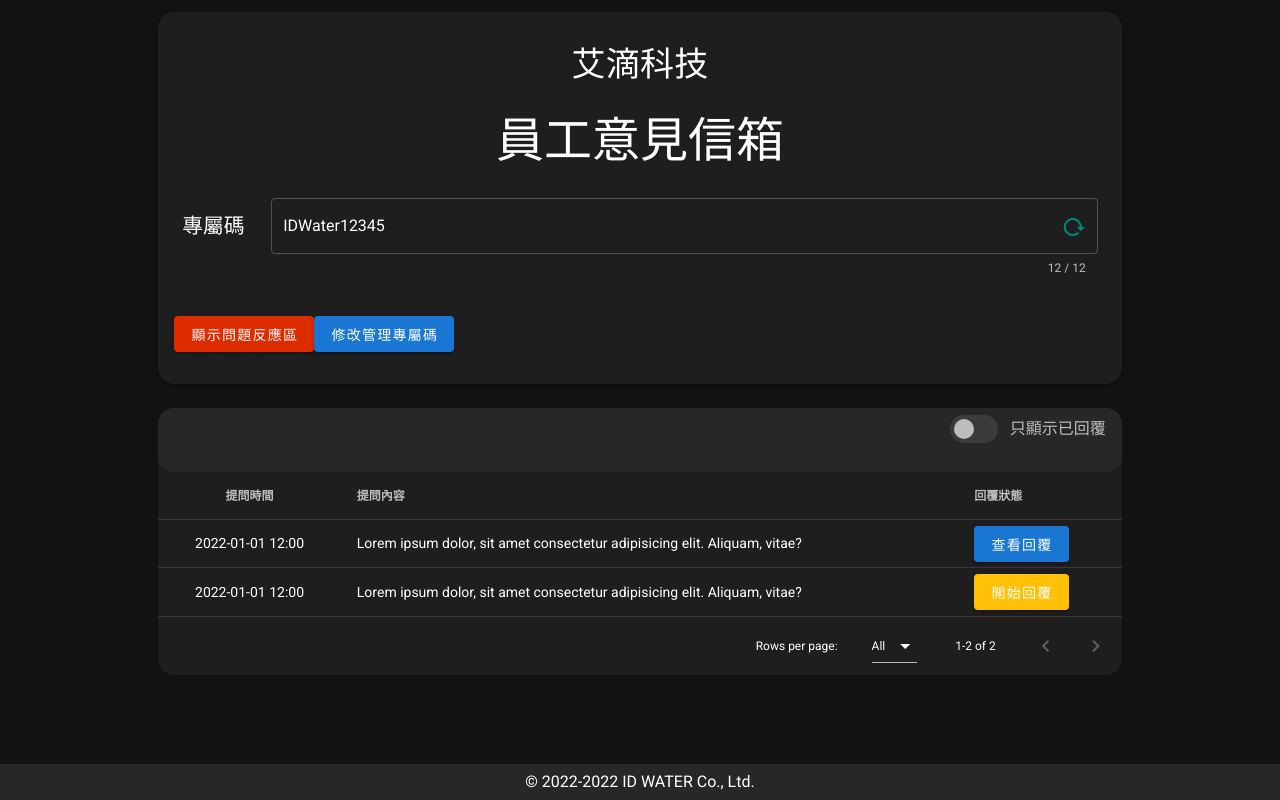
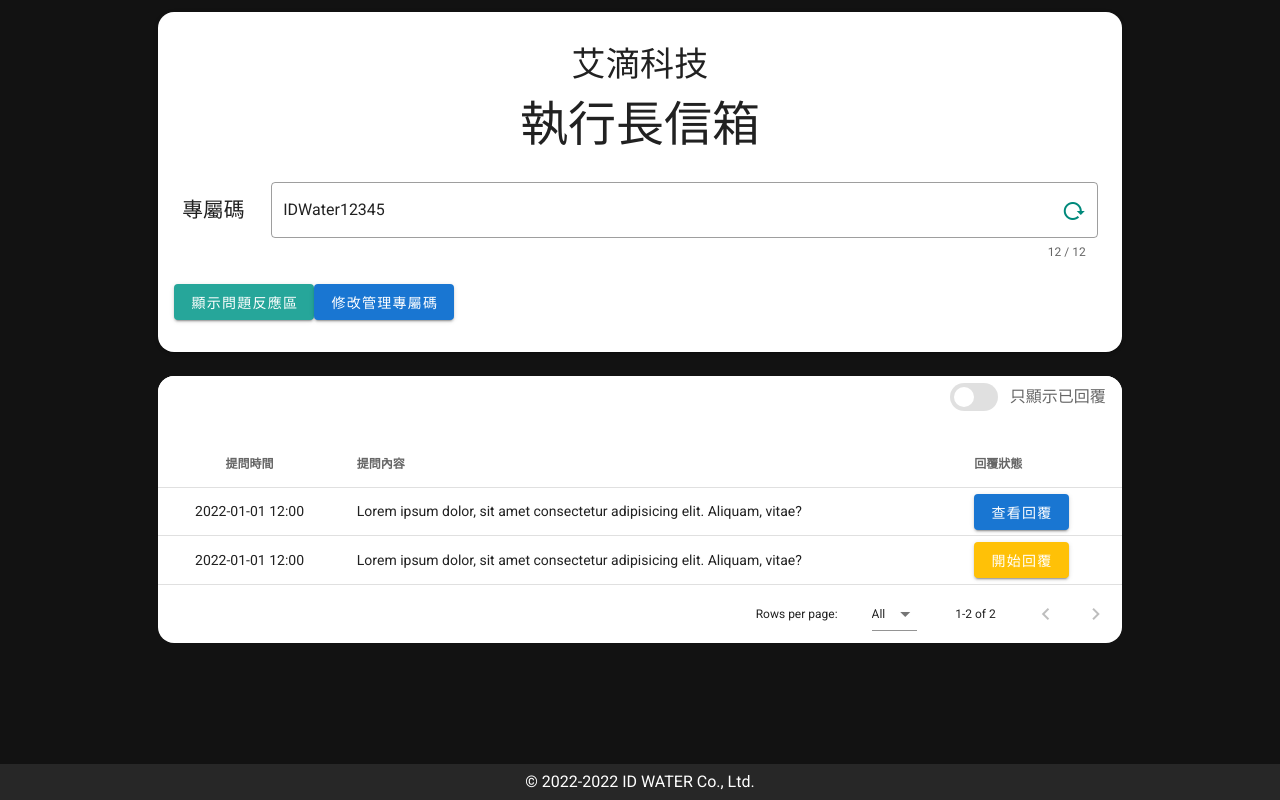
Before and after one commit to wei10cool/idanony, a Nuxt app: page / in a window 1280 px wide. Built offline with nearby package versions, Linux system fonts and the light colour scheme.

Commit message:
改成紫色風格

```diff
--- a/assets/variables.scss
+++ b/assets/variables.scss
@@ -4,7 +4,7 @@
 // $font-size-root: 20px;
 //參考https://github.com/vuetifyjs/vuetify/blob/master/packages/vuetify/src/styles/settings/_dark.scss
 $material-dark: (
-  'background': #5CBDBB,
+  'background': #5E1984,
 //   'text-color':#000,
   'text': (
       'primary':#000000,
--- a/pages/index.vue
+++ b/pages/index.vue
@@ -1,9 +1,9 @@
 <template>
   <v-row justify="center" align="center">
     <v-col cols="12" sm="10">
-      <v-card class="logo py-4 justify-center rounded-xl">
-        <v-card-title class="justify-center display-1"><span class="text--center">艾滴科技</span></v-card-title>
-        <v-card-title class="justify-center display-2"><span class="text--center">員工意見信箱</span></v-card-title>
+      <v-card class="logo py-4 justify-center rounded-xl" light>
+        <v-card-title class="justify-center display-1 pb-0"><span class="text--center">艾滴科技</span></v-card-title>
+        <v-card-title class="justify-center display-2"><span class="text--center">執行長信箱</span></v-card-title>
 
         <v-form ref="mainform">
           <v-card-text>
@@ -20,10 +20,10 @@
               <v-icon slot="append" color="success">mdi-reload</v-icon>
             </v-text-field>
           </v-card-text>
-          <v-card-text
+          <v-card-text class="pt-0"
             ><v-btn
               @click="exclusiveContentshow = !exclusiveContentshow"
-              class="error" style="color:white;"
+              class="info" style="color:white;"
               >顯示問題反應區</v-btn
             >
             <v-btn
@@ -60,7 +60,7 @@
         :items="
           switchreply ? desserts.filter((x) => x.reply == true) : desserts
         "
-        :footer-props="{ 'items-per-page-options': [-1, 25, 50, 100] }"
+        :footer-props="{ 'items-per-page-options': [-1, 25, 50, 100] }" light
       >
         <template v-slot:top>
           <v-toolbar flat class="rounded-xl">
```
Also changed, not shown: 1 other file (tests, documents, lock files or other folders).
